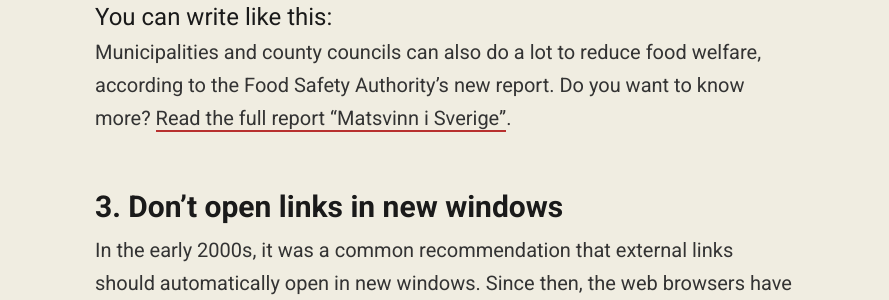
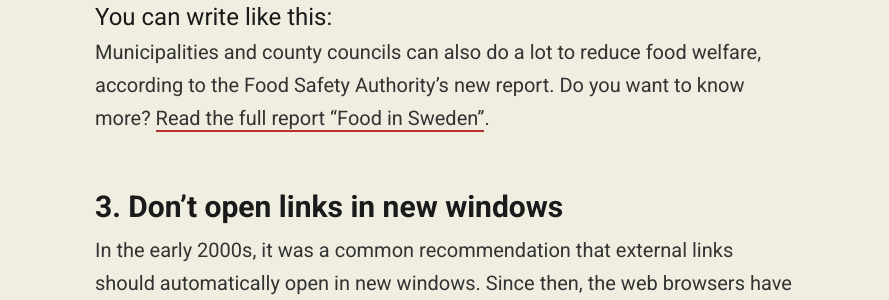
Before and after one commit to decemberly/decemberly.github.io, a Jekyll site: the page built from _posts/2013-12-09-write-better-links.md, in a window 1280 px wide and 900 px high, scrolled down 1449 px. Shown: the part 154-454 px from the top of the window, without its empty margins (195-1084 px from the left). Built offline with Jekyll 4.4.1, drawn with Linux system fonts in a browser that asks for light colours.

Commit message:
Change typo in article

```diff
--- a/_posts/2013-12-09-write-better-links.md
+++ b/_posts/2013-12-09-write-better-links.md
@@ -28,7 +28,7 @@ The user wants to know what happens when they click on the link. Too often we se
 Municipalities and county councils can also do a lot to reduce food welfare, according to the Food Safety Authority's new report. To read the full report, <a rel="nofollow" href="#">click here</a>.
 
 ### You can write like this:
-Municipalities and county councils can also do a lot to reduce food welfare, according to the Food Safety Authority's new report. Do you want to know more? <a rel="nofollow" href="#">Read the full report "Matsvinn i Sverige"</a>.
+Municipalities and county councils can also do a lot to reduce food welfare, according to the Food Safety Authority's new report. Do you want to know more? <a rel="nofollow" href="#">Read the full report "Food in Sweden"</a>.
 
 ## 3. Don't open links in new windows
 In the early 2000s, it was a common recommendation that external links should automatically open in new windows. Since then, the web browsers have developed and got tabs and other smart settings that let us control which websites we want to open and how to open them.
```
Also changed, not shown: 1 other file.
